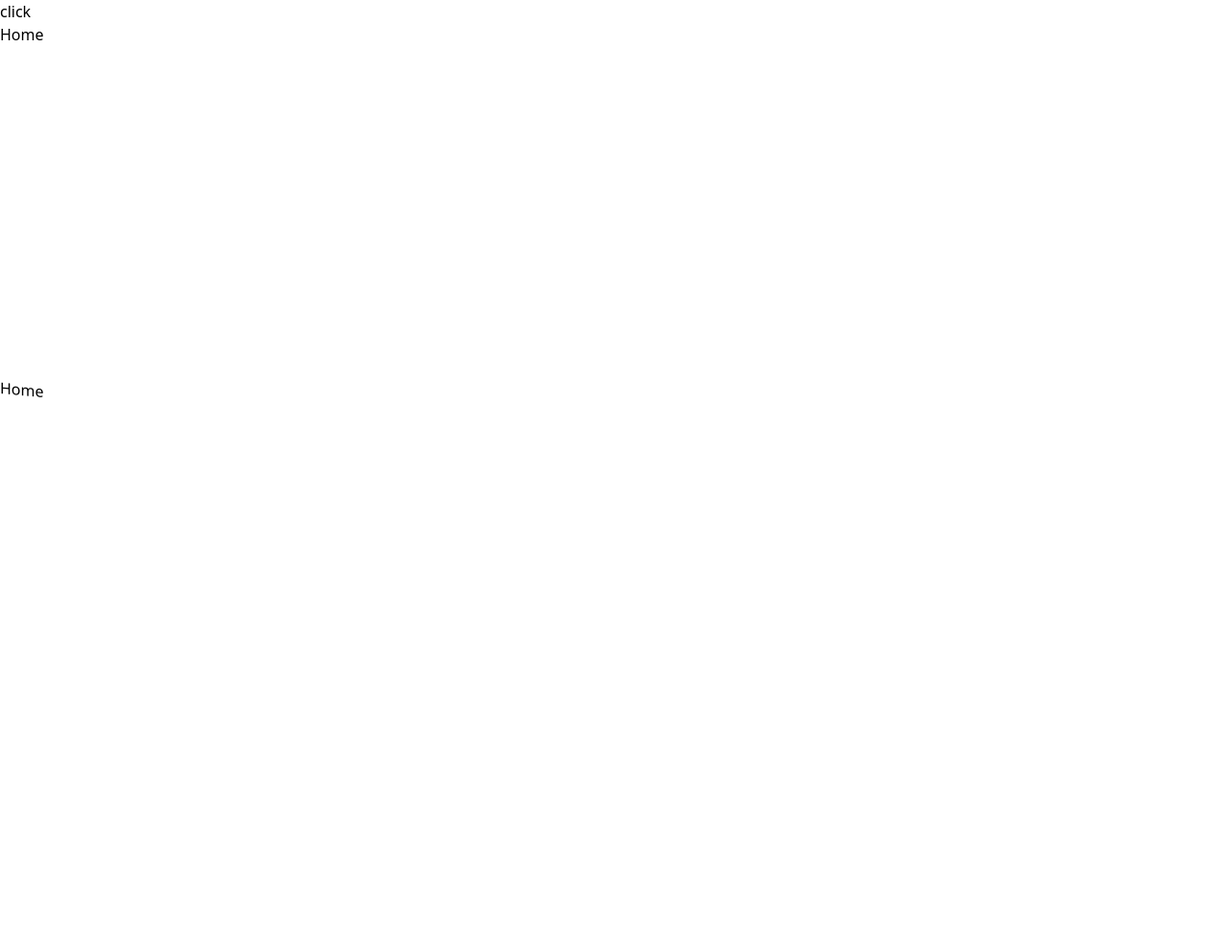
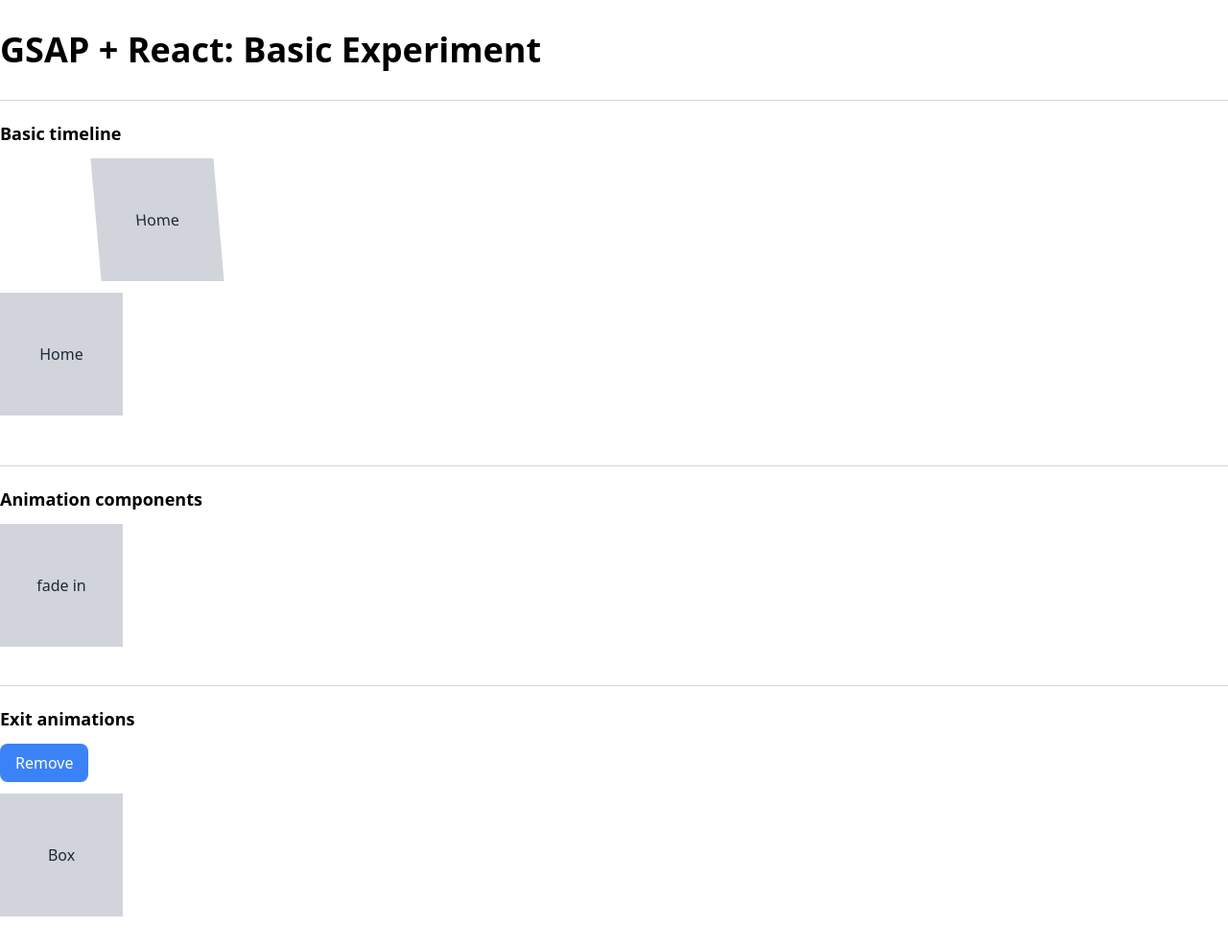
Before and after one commit to tanwanjern/playground, a Gatsby site: page / in a window 1280 px wide. Shown: the whole page at 96% size. Before the commit the page ends 800 px from the top, so only its background shows below. Built offline with nearby package versions, Linux system fonts and the light colour scheme; Gatsby itself is replaced by a stand-in of ours.

Commit message:
Add basic animation components

```diff
--- /dev/null
+++ b/src/components/animations/fadeIn.js
@@ -0,0 +1,17 @@
+import React, { useRef, useLayoutEffect } from 'react'
+import gsap from "gsap"
+
+function FadeIn({ children, vars }) {
+    const el = useRef();
+
+    useLayoutEffect(() => {
+      gsap.from(el.current.children, {
+        opacity: 0,
+        ...vars
+      });
+    }, []);
+
+    return <span ref={el}>{children}</span>;
+}
+
+export default FadeIn
--- /dev/null
+++ b/src/components/basic/basicComponent.js
@@ -0,0 +1,15 @@
+import React from 'react'
+import FadeIn from '../animations/fadeIn'
+
+function BasicComponent({ children, vars }) {
+    return (
+        <div className="section">
+            <h3 className="title">Animation components</h3>
+            <FadeIn vars={{ x: 100 }}>
+                <p className="shape">fade in</p>
+            </FadeIn>
+        </div>
+    );
+}
+
+export default BasicComponent
--- /dev/null
+++ b/src/components/basic/basicExitAnimation.js
@@ -0,0 +1,24 @@
+import React, { useRef, useState } from 'react'
+import gsap from "gsap"
+
+function BasicExitAnimation({ children, vars }) {
+    const boxRef = useRef();
+    const [active, setActive] = useState(true);
+
+    const remove = () => {
+      gsap.to(boxRef.current, {
+        opacity: 0,
+        onComplete: () => setActive(false)
+      });
+    };
+
+    return (
+      <div className="section">
+        <h3 className="title">Exit animations</h3>
+          <button onClick={remove} className="btn mb-3">Remove</button>
+          { active ? <div className="shape shape-1 mb-3" ref={boxRef}>Box</div> : null }
+      </div>
+    );
+}
+
+export default BasicExitAnimation
--- /dev/null
+++ b/src/components/basic/basicTargeting.js
@@ -0,0 +1,44 @@
+import React, { useRef, useLayoutEffect } from 'react'
+import gsap from "gsap"
+
+function BasicTargeting({ children, vars }) {
+    const el = useRef();
+    const q = gsap.utils.selector(el);
+    const tl = useRef();
+
+    useLayoutEffect(() => {
+
+      tl.current = gsap.timeline()
+        .to(q(".shape-2"), {
+          duration: 1,
+          skewX: 5,
+          x: 100,
+          stagger:{
+            amount: .2
+          }
+        })
+        .fromTo(q(".shape-3"),
+          {
+            x: -100,
+            opacity: 0
+          },
+          {
+            duration: .6,
+            x: 0,
+            delay: .1,
+            opacity: 1
+          }
+        );
+
+    }, []);
+
+    return (
+      <div ref={el} className="section">
+        <h3 className="title">Basic timeline</h3>
+        <p className="shape shape-2 mb-3">Home</p>
+        <p className="shape shape-3 mb-3">Home</p>
+      </div>
+    );
+}
+
+export default BasicTargeting
--- a/src/pages/index.js
+++ b/src/pages/index.js
@@ -1,55 +1,28 @@
-import React, { useRef, useEffect, useState} from 'react'
-// import { Link } from "gatsby"
-// import { StaticImage } from "gatsby-plugin-image"
+import React from 'react'
 
 import Layout from "../components/layout"
 import Seo from "../components/seo"
 
-import gsap from "gsap"
+import BasicTargeting from '../components/basic/basicTargeting'
+import BasicExitAnimation from '../components/basic/basicExitAnimation'
+import BasicComponent from '../components/basic/basicComponent'
 
 // https://greensock.com/react
 // https://greensock.com/react-advanced/
 
 const IndexPage = () => {
-  const el = useRef();
-  const q = gsap.utils.selector(el);
-  const tl = useRef();
-
-  useEffect(() => {
-
-    tl.current = gsap.timeline()
-      .to(q(".box"), {
-        duration: 1,
-        skewY: 5,
-        y: 400,
-        stagger:{
-          amount: .2
-        }
-      })
-      .fromTo(q(".circle"),
-        {
-          duration: .6,
-          x: -100,
-          delay: .2,
-          opacity: 0
-        },
-        {
-          duration: .6,
-          x: 0,
-          delay: .2,
-          opacity: 1
-        }
-      );
-
-  }, []);
 
   return(
     <Layout>
       <Seo title="Home" />
-        <div className="container mx-auto" ref={el}>
-          <button>click</button>
-          <p className="circle">Home</p>
-          <p className="box">Home</p>
+        <div className="container mx-auto">
+
+          <h1 className="text-4xl font-bold py-8">GSAP + React: Basic Experiment</h1>
+
+          <BasicTargeting/>
+          <BasicComponent/>
+          <BasicExitAnimation/>
+
         </div>
     </Layout>
   )
--- a/src/styles/global.css
+++ b/src/styles/global.css
@@ -0,0 +1,16 @@
+
+.shape{
+    @apply w-32 h-32 bg-gray-300 flex justify-center items-center text-gray-800;
+}
+
+.section .title{
+    @apply text-lg font-bold mb-3;
+}
+
+.btn{
+    @apply px-4 py-2 bg-blue-500 rounded-lg text-white;
+}
+
+.section{
+    @apply mb-5 py-5 border-t border-gray-300;
+}
```
